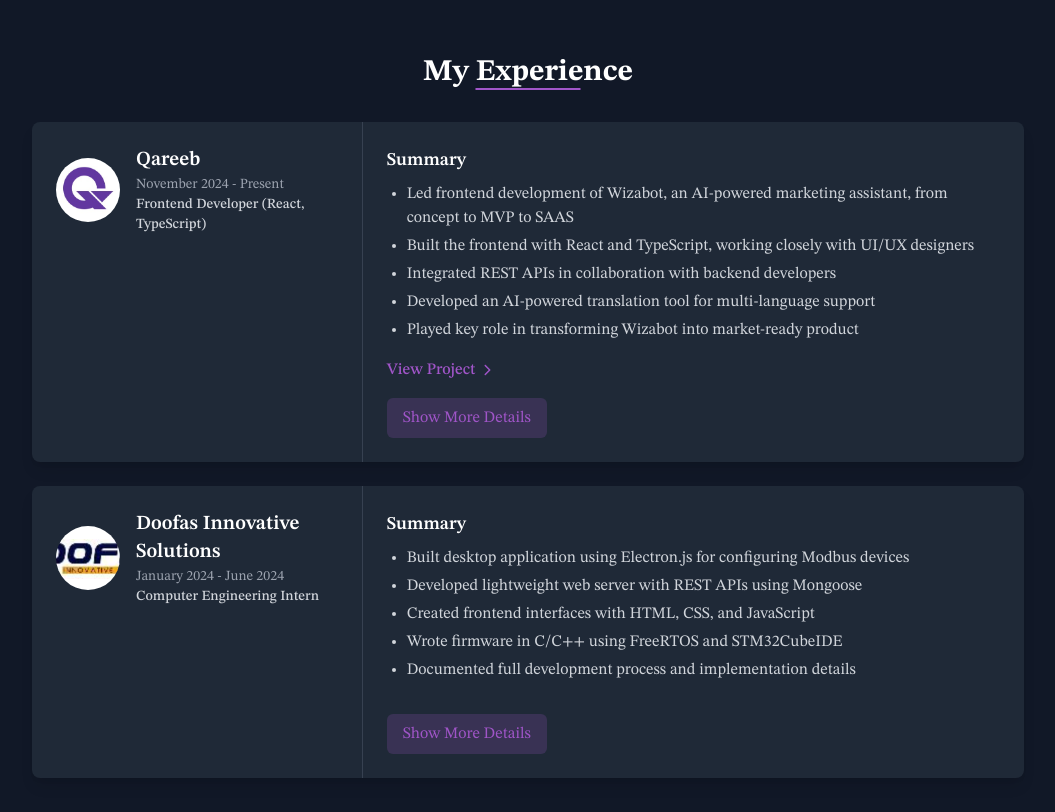
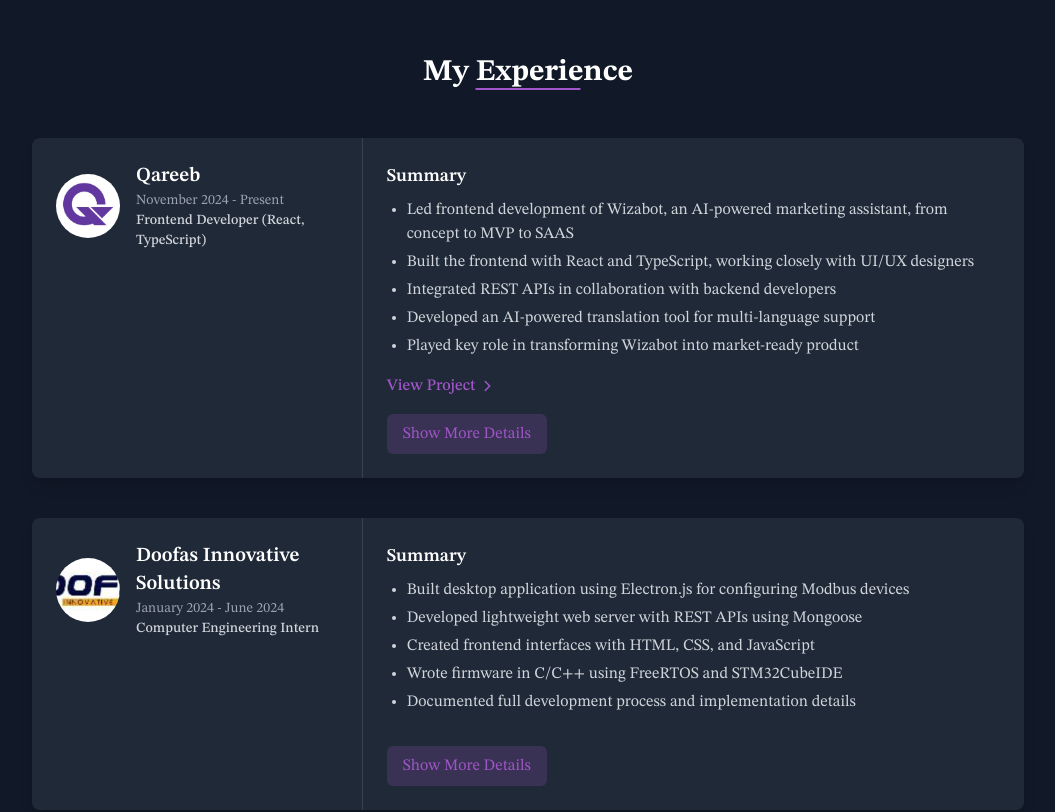
Before and after one commit to ahmedrioueche/portfolio_v1, a Next.js app: page / in a window 1280 px wide. Shown: the part 720-1532 px from the top of the page, without its empty margins (112-1167 px from the left). Built offline with nearby package versions, Linux system fonts and the light colour scheme.

Commit message:
small changes

```diff
--- a/src/app/components/Experience.tsx
+++ b/src/app/components/Experience.tsx
@@ -28,13 +28,13 @@
 
   return (
     <section id="experience" className="w-full text-white section-offset">
-      <div className="flex flex-col items-center mb-8">
+      <div className="flex flex-col items-center mb-12">
         <h2 className="text-3xl font-bold relative inline-block group">
           My Experience
           <span className="block h-[2px] bg-primary absolute bottom-0 left-1/2 transform -translate-x-1/2 w-1/2 transition-all duration-500 ease-in-out group-hover:w-full"></span>
         </h2>
       </div>
-      <div className="flex flex-col mx-auto px-4">
+      <div className="flex flex-col mx-auto px-4 gap-4">
         {experience
           .sort((a, b) => parseDate(b.startDate) - parseDate(a.startDate)) // Sort by startDate in descending order
           .filter((exp) => exp.isVisible === true)
--- a/src/app/components/Skills.tsx
+++ b/src/app/components/Skills.tsx
@@ -60,7 +60,7 @@
   return (
     <section id="skills" className="w-full py-12 px-0">
       <div className="container">
-        <div className="flex flex-col items-center mb-8">
+        <div className="flex flex-col items-center mb-12">
           <h2 className="text-3xl font-bold relative inline-block group">
             My Skills
             <span className="block h-[2px] bg-primary absolute bottom-0 left-1/2 transform -translate-x-1/2 w-1/2 transition-all duration-500 ease-in-out group-hover:w-full"></span>
```
